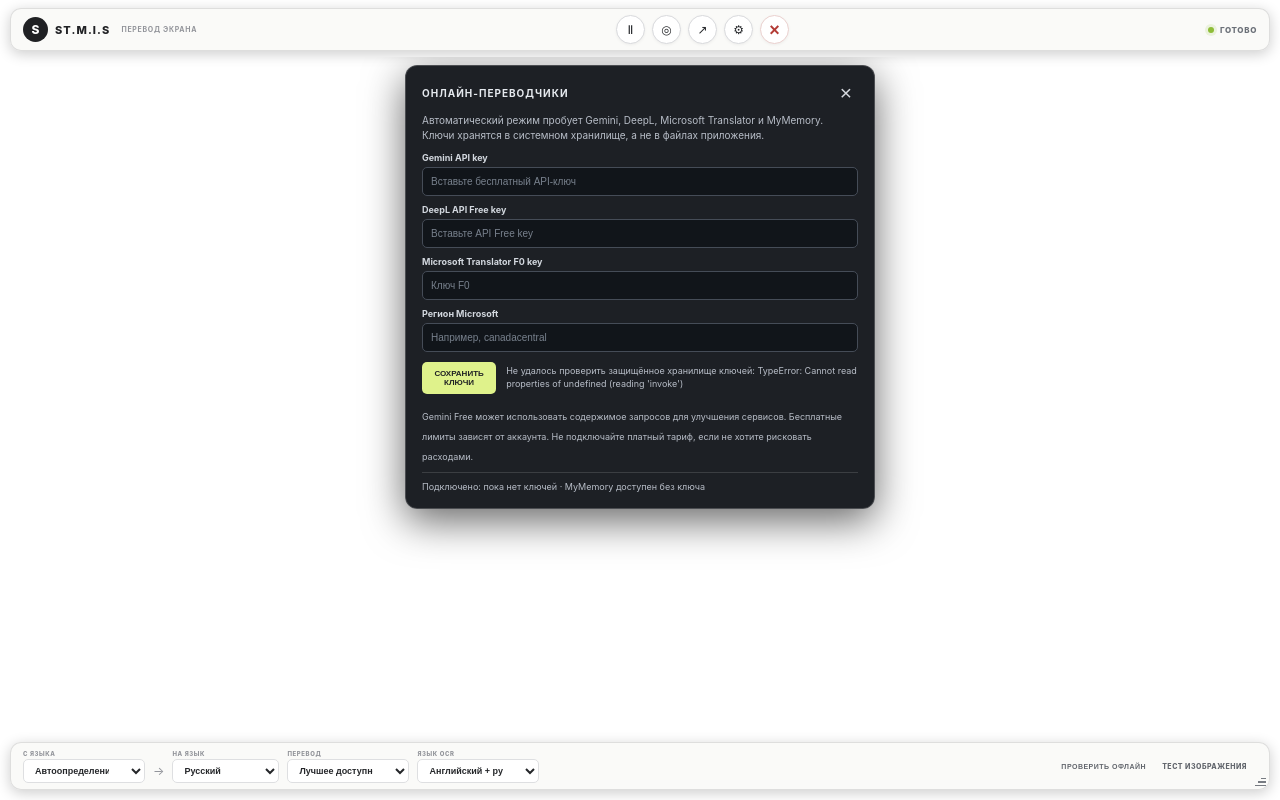
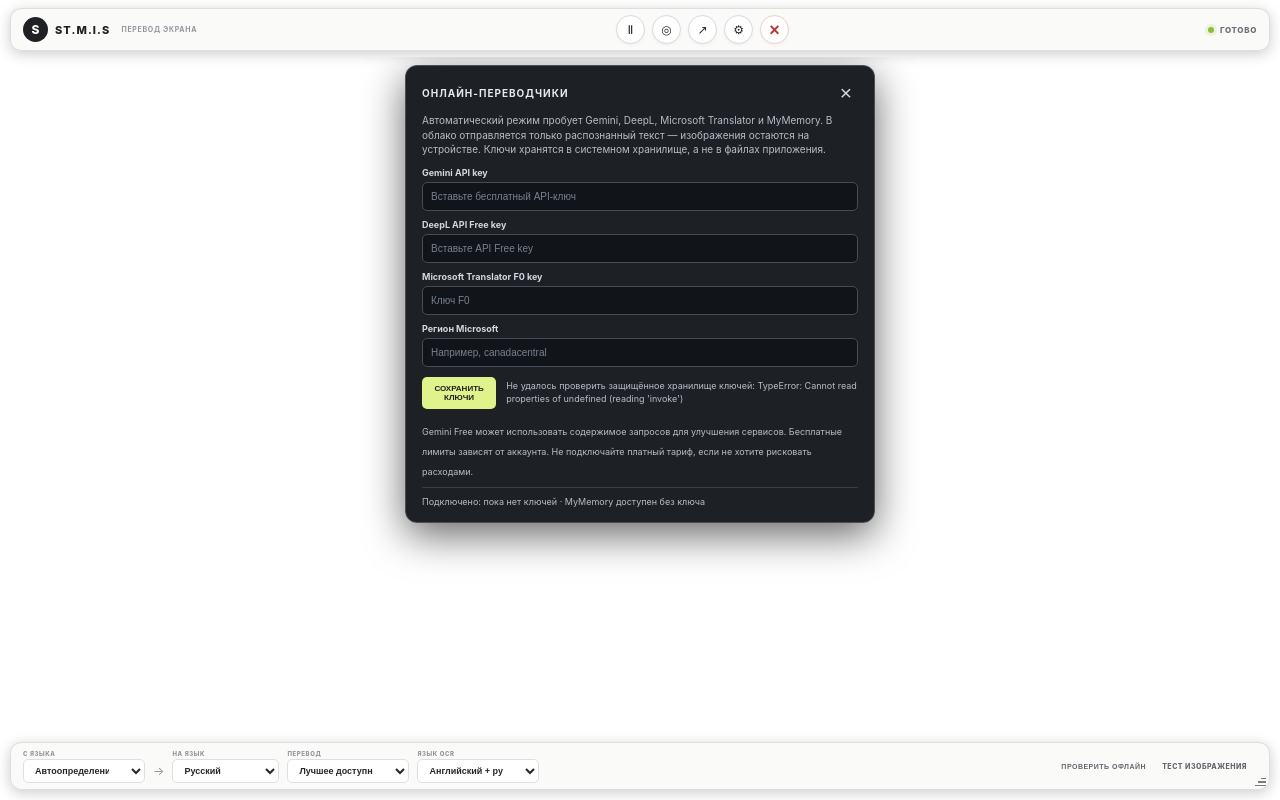
Before and after one commit to ibthe/ST.M.I.S, a React (Vite) app: page / in a window 1280 px wide. Both pictures are taken after a click on the button "Настройки переводчиков". Built offline with nearby package versions, Linux system fonts and the light colour scheme.

Commit message:
Clarify local image processing and online text-only translation

```diff
--- a/src/App.tsx
+++ b/src/App.tsx
@@ -169,7 +169,7 @@ export default function App() {
       <section className="transparent-stage" aria-label="Прозрачная область экрана">
         {settingsOpen && <div className="settings-panel">
           <div className="settings-heading"><strong>ОНЛАЙН-ПЕРЕВОДЧИКИ</strong><button onClick={() => setSettingsOpen(false)} aria-label="Закрыть настройки">×</button></div>
-          <p>Автоматический режим пробует Gemini, DeepL, Microsoft Translator и MyMemory. Ключи хранятся в системном хранилище, а не в файлах приложения.</p>
+          <p>Автоматический режим пробует Gemini, DeepL, Microsoft Translator и MyMemory. В облако отправляется только распознанный текст — изображения остаются на устройстве. Ключи хранятся в системном хранилище, а не в файлах приложения.</p>
           <label>Gemini API key <input type="password" autoComplete="off" value={keyDrafts.gemini || ""} placeholder={providerStatus.gemini ? "Ключ сохранён — введите новый для замены" : "Вставьте бесплатный API-ключ"} onChange={e => setKeyDrafts({...keyDrafts,gemini:e.target.value})} /></label>
           <label>DeepL API Free key <input type="password" autoComplete="off" value={keyDrafts.deepl || ""} placeholder={providerStatus.deepl ? "Ключ сохранён — введите новый для замены" : "Вставьте API Free key"} onChange={e => setKeyDrafts({...keyDrafts,deepl:e.target.value})} /></label>
           <label>Microsoft Translator F0 key <input type="password" autoComplete="off" value={keyDrafts.microsoft || ""} placeholder={providerStatus.microsoft ? "Ключ сохранён — введите новый для замены" : "Ключ F0"} onChange={e => setKeyDrafts({...keyDrafts,microsoft:e.target.value})} /></label>
@@ -214,7 +214,7 @@ export default function App() {
           <button className="text-action" onClick={checkSetup}>ПРОВЕРИТЬ ОФЛАЙН</button>
           <label className="text-action import-action">ТЕСТ ИЗОБРАЖЕНИЯ<input type="file" accept="image/*" onChange={e => testImage(e.target.files?.[0])} /></label>
         </div>
-        {engineStatus && <span className={ready ? "engine-dot ready" : "engine-dot"} title={ready ? "Офлайн-движки готовы" : "Не хватает офлайн-компонентов"} />}
+        {engineStatus && <span className={ready ? "engine-dot ready" : "engine-dot"} title={ready ? "Локальный OCR доступен" : "Не хватает локального OCR"} />}
         <div className="resize-grip" role="button" aria-label="Изменить размер окна" title="Потяните, чтобы изменить размер" onMouseDown={handleResize}><span /><span /><span /></div>
       </footer>
     </main>
```
